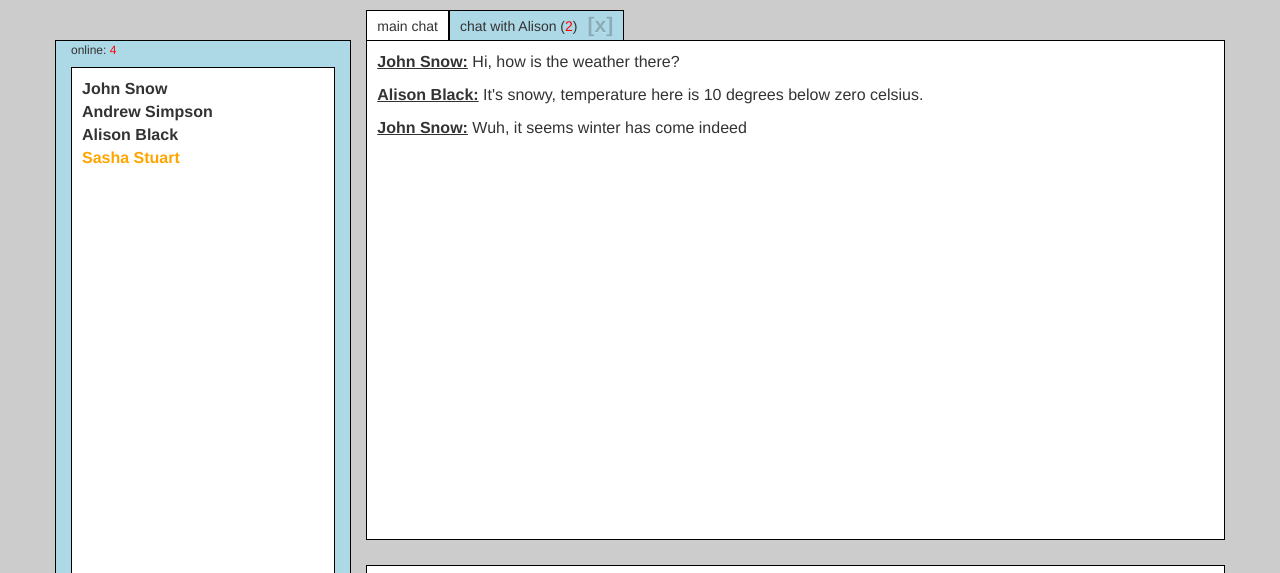
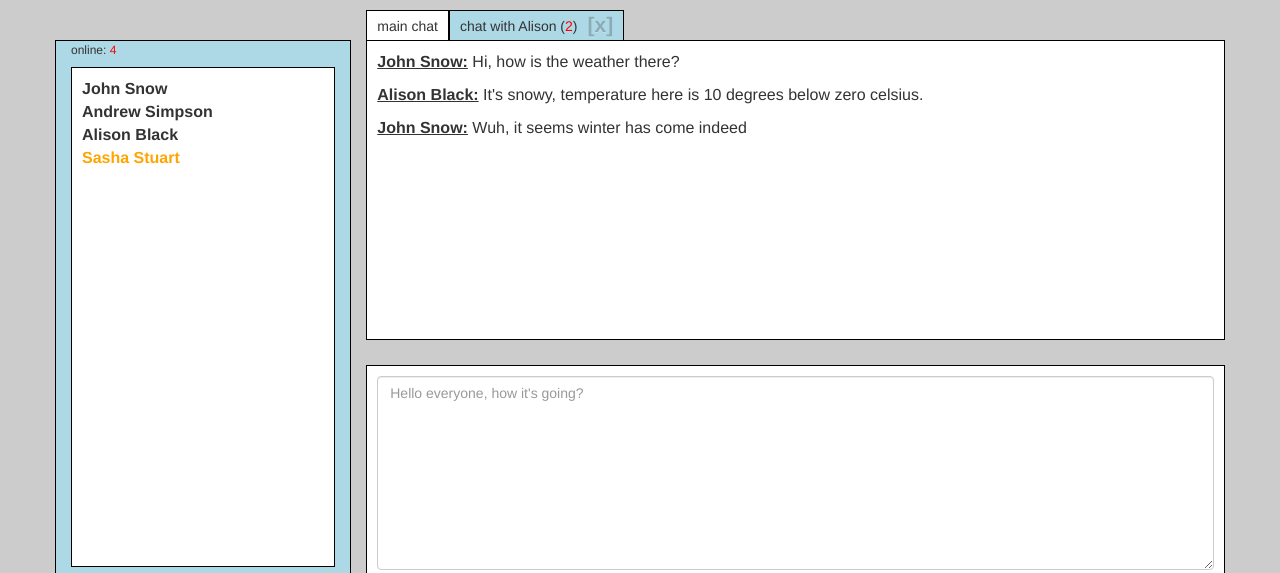
Before and after one commit to wepr81/chat, a plain HTML site: page index.html in a window 1280 px wide. Shown: the part 190-763 px from the top of the page. Drawn offline with Linux system fonts and the light colour scheme.

Commit message:
change height of blocks

```diff
--- a/css/style.css
+++ b/css/style.css
@@ -86,7 +86,7 @@ ul, li {
 }
 
 #usertab {
-    height: 700px;
+    height: 500px;
     background: white;
     padding: 10px;
 }
@@ -106,7 +106,7 @@ ul, li {
 
 #chat {
     background: white;
-    height: 500px;
+    height: 300px;
     border:1px solid black;
     margin-bottom: 25px;
 }
```
